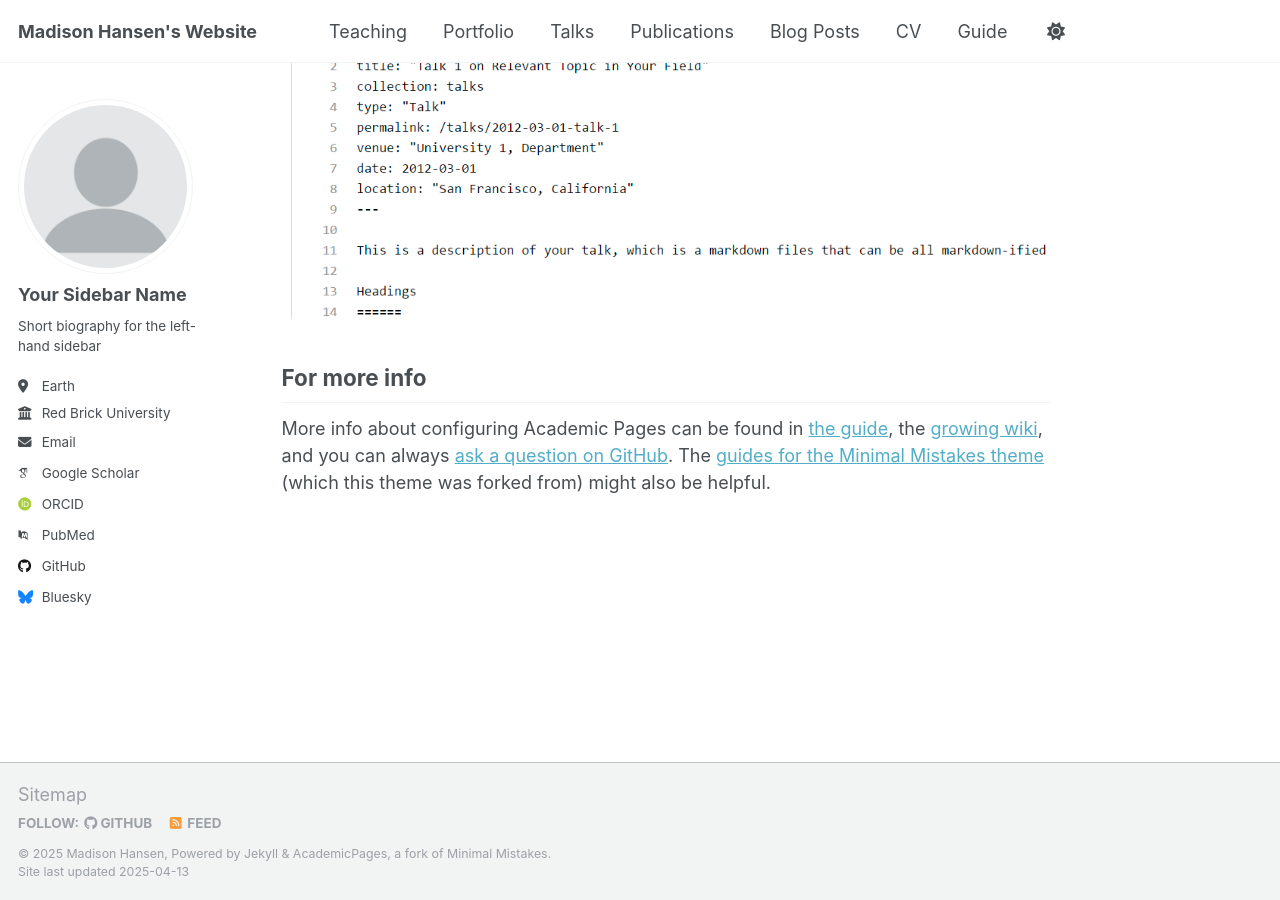
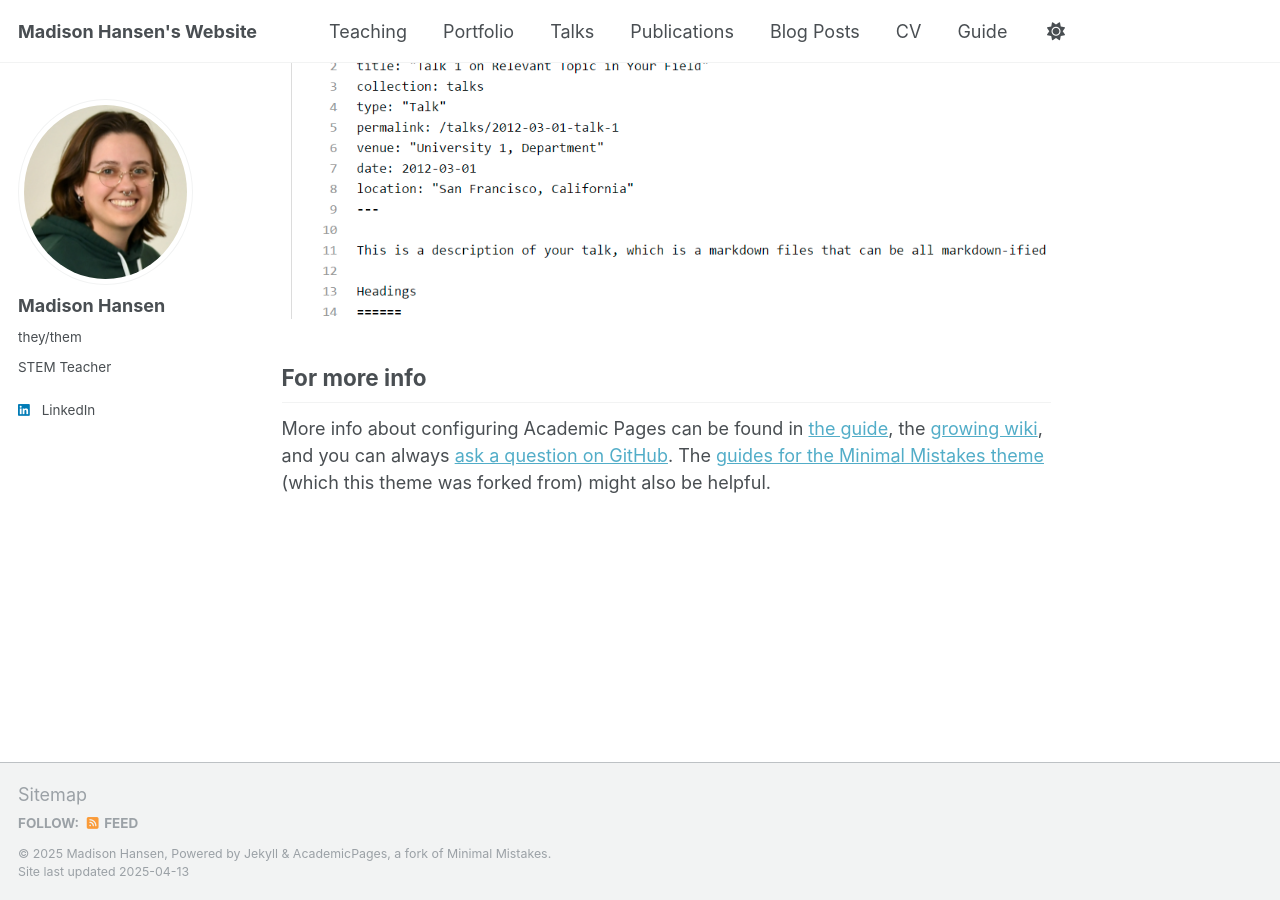
Before and after one commit to hansen-teaching/hansen-teaching.github.io, a Jekyll site: the page built from _pages/about.md, in a window 1280 px wide and 900 px high, scrolled down 1936 px. Built offline with Jekyll 4.4.1, drawn with Linux system fonts in a browser that asks for light colours; some web fonts are replaced.

Commit message:
Update _config.yml

```diff
--- a/_config.yml
+++ b/_config.yml
@@ -22,22 +22,22 @@ repository               : "hansen-teaching/hansen-teaching.github.io"
 #               Additional customization can be done by editing /_includes/author-profile.html
 author:
   # Biographic information
-  avatar           : "profile.png"
-  name             : "Your Sidebar Name"
-  pronouns         : # example: "she/her"
-  bio              : "Short biography for the left-hand sidebar"
-  location         : "Earth"
-  employer         : "Red Brick University"
+  avatar           : "profile.PNG"
+  name             : "Madison Hansen"
+  pronouns         : "they/them"
+  bio              : "STEM Teacher"
+  location         : #"Earth"
+  employer         : #"Red Brick University"
   uri              : # URL
-  email            : "none@example.org"
+  email            : #"none@example.org"
 
   # Academic websites
   arxiv            : # URL - Update with the correct link to your profile
-  googlescholar    : "https://scholar.google.com/citations?user=PS_CX0AAAAAJ"
+  googlescholar    : #"https://scholar.google.com/citations?user=PS_CX0AAAAAJ"
   impactstory      : # URL
-  orcid            : "http://orcid.org/yourorcidurl"
+  orcid            : #"http://orcid.org/yourorcidurl"
   semantic         : # URL
-  pubmed           : "https://www.ncbi.nlm.nih.gov/pubmed/?term=john+snow"
+  pubmed           : #"https://www.ncbi.nlm.nih.gov/pubmed/?term=john+snow"
   researchgate     : # URL
   scopus           : # URL
 
@@ -45,12 +45,12 @@ author:
   bitbucket        : # Username - Update with your username on the site
   codepen          : # Username
   dribbble         : # Username
-  github           : "academicpages"
+  github           : #"academicpages"
   kaggle           : # Username
   stackoverflow    : # User number or user number and name (i.e., use "1" or "1/jeff-atwood")
 
   # Social media
-  bluesky          : "bsky.app" # Replace this with you Bluesky username
+  bluesky          : #"bsky.app" # Replace this with you Bluesky username
   facebook         : # Username
   flickr           : # Username
   foursquare       : # Username
@@ -59,7 +59,7 @@ author:
   keybase          : # Username
   instagram        : # Username
   lastfm           : # Username
-  linkedin         : # Username
+  linkedin         : madison-hansen-131b11b4
   mastodon         : # URL
   medium           : # URL
   pinterest        : # Username
```
